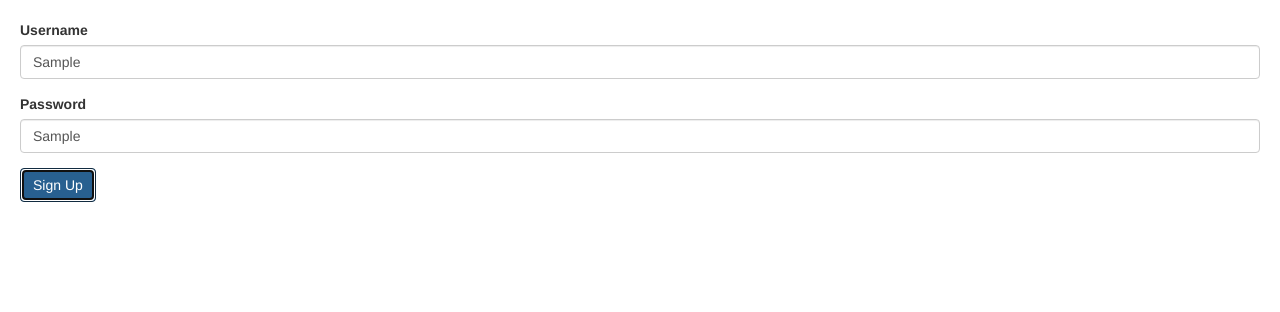
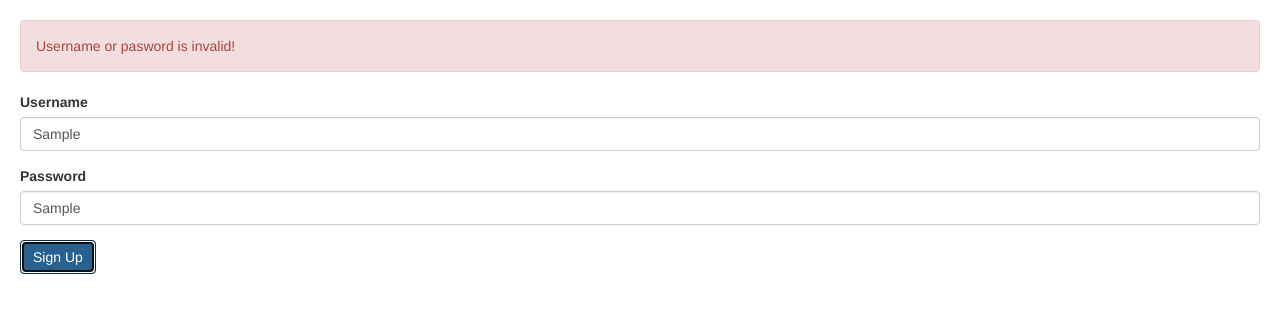
Before and after one commit to reddysainathn/angular-reactive-forms, an Angular app: page / in a window 1280 px wide. Both pictures are taken after typing "Sample", "Sample" into the empty fields and a click on the button "Sign Up". Shown: the top 312 px of the page. Built offline with nearby package versions, Linux system fonts and the light colour scheme.

Commit message:
Adding Form Validation on Submit

```diff
--- a/src/app/components/signup-form/signup-form.component.html
+++ b/src/app/components/signup-form/signup-form.component.html
@@ -1,4 +1,5 @@
-<form [formGroup]="form">
+<form [formGroup]="form" (ngSubmit)="login()">
+    <div *ngIf="form.errors" class="alert alert-danger">Username or pasword is invalid!</div>
     <div class="form-group">
         <label for="username">Username</label>
         <input
--- a/src/app/components/signup-form/signup-form.component.ts
+++ b/src/app/components/signup-form/signup-form.component.ts
@@ -22,4 +22,10 @@ export class SignupFormComponent {
   get username() {
     return this.form.get('username')
   }
+
+  login(){
+    this.form.setErrors({
+      invalidLogin: true
+    });
+  }
 }
```
